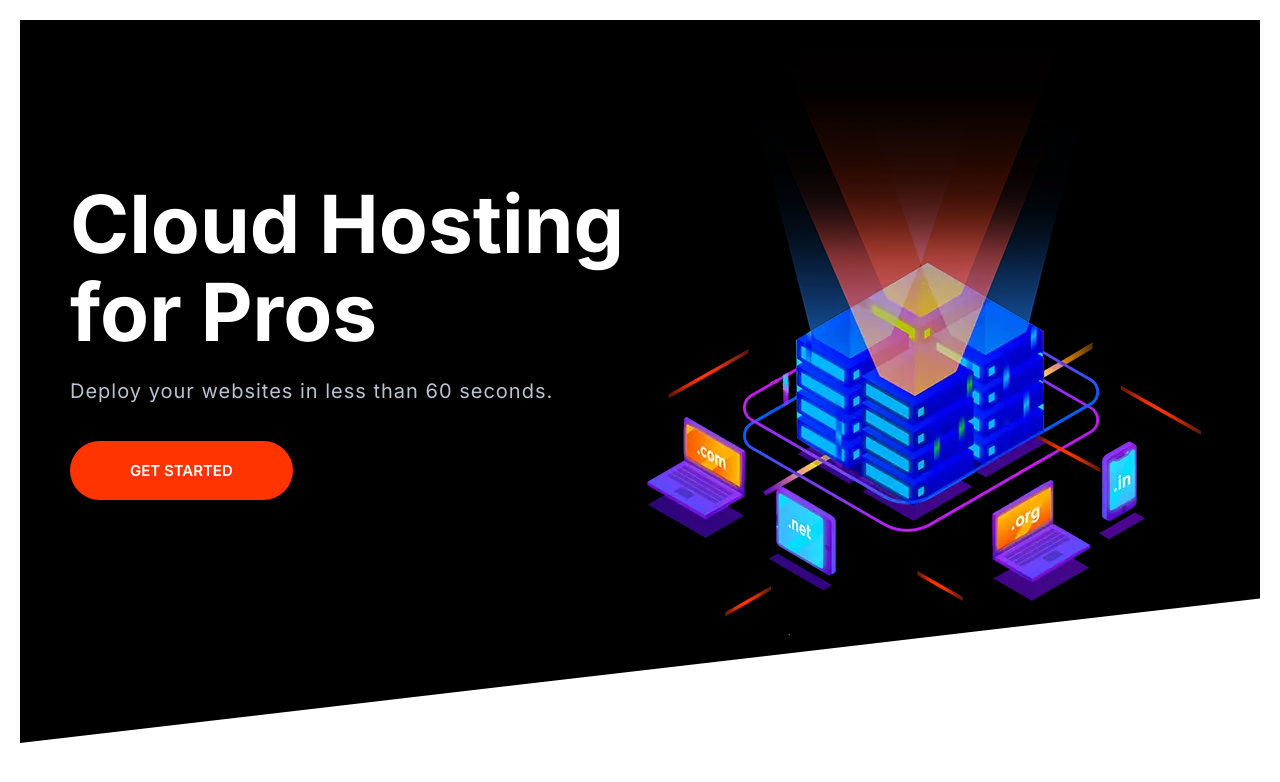
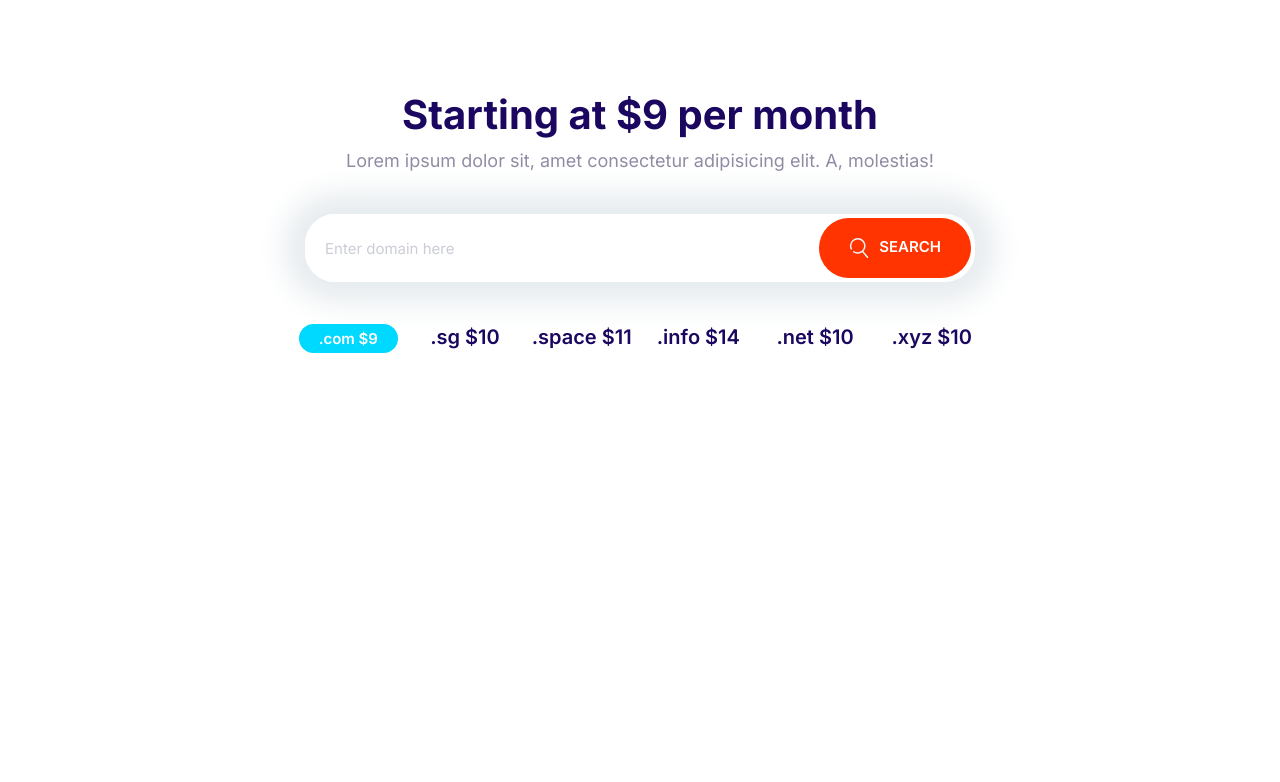
Before and after one commit to BernyFranklin/moshify, a plain HTML site: page index.html in a window 1280 px wide. Drawn offline with Linux system fonts and the light colour scheme.

Commit message:
Build domain block component

```diff
--- a/css/styles.css
+++ b/css/styles.css
@@ -195,10 +195,18 @@ a {
     font-size: 1.8rem;
     font-weight: 600;
     margin: 1rem 0;
+    outline: 0;
     padding: 2rem 3rem;
     text-align: center;
     text-transform: uppercase;
     white-space: nowrap;
+}
+
+.btn .icon {
+    width: 2rem;
+    height: 2rem;
+    margin-right: 1rem;
+    vertical-align: middle;
 }
 
 .btn--primary {
@@ -276,7 +284,7 @@ a {
 .input-group .input {
     border: 0;
     flex-grow: 1;
-    padding: 1.5rem;
+    padding: 1.5rem 2rem;
 }
 
 .input-group .btn {
@@ -688,3 +696,28 @@ a {
         align-self: center;
     }
 }
+
+/* Block Domain */
+.block-domain .input-group {
+    box-shadow: 0 0 30px 20px #e6ebee;
+    border: 0;
+    margin: 4rem auto;
+    max-width: 670px;
+}
+
+.block-domain__prices {
+    display: grid;
+    grid-template-columns: repeat(3, 1fr);
+    grid-template-rows: repeat(2, 6rem);
+    font-size: 2rem;
+    font-weight: 600;
+    justify-items: center;
+    max-width: 700px;
+    margin: 0 auto;
+}
+
+@media screen and (min-width:768px) {
+    .block-domain__prices {
+        grid-template-columns: repeat(auto-fit, minmax(10rem, 1fr));
+    }
+}
--- a/index.html
+++ b/index.html
@@ -14,19 +14,27 @@
     <link rel="stylesheet" href="css/normalize.css" />
     <link rel="stylesheet" href="css/styles.css" />
   </head>
-  <body style="padding: 2rem">
-    <section class="block block--dark block--skewed-left hero">
-      <div class="container grid grid--1x2">
-        <header class="block__header hero__content">
-          <h1 class="block__heading">Cloud Hosting for Pros</h1>
-          <p class="hero__tagline">Deploy your websites in less than 60 seconds.</p>
-          <a href="" class="btn btn--accent btn--stretched">Get Started</a>
-        </header>
-        <picture>
-          <source type="image/webp" srcset="images/banner@1x.webp 1x, images/banner@2x.webp 2x">
-          <source type="image/webp" srcset="images/banner@1x.png 1x, images/banner@2x.png 2x">
-          <img class="hero__image" src="images/banner.png" alt=""></picture>
+  <body>
+    <section class="block container block-domain">
+      <header class="block__header">
+        <h2>Starting at $9 per month</h2>
+        <p>Lorem ipsum dolor sit, amet consectetur adipisicing elit. A, molestias!</p>
+      </header>
+      <div class="input-group">
+        <input type="text" class="input" placeholder="Enter domain here">
+        <button class="btn btn--accent">
+          <svg class="icon icon--white">
+          <use xlink:href="images/sprite.svg#search"></use>
+        </svg>Search</button>
       </div>
+      <ul class="list block-domain__prices">
+        <li><span class="badge badge--secondary">.com $9</span></li>
+        <li>.sg $10</li>
+        <li>.space $11</li>
+        <li>.info $14</li>
+        <li>.net $10</li>
+        <li>.xyz $10</li>
+      </ul>
     </section>
     <script src="js/main.js"></script>
   </body>
```
Also changed, not shown: components/domain-block.html (added, +25 -0 lines).
